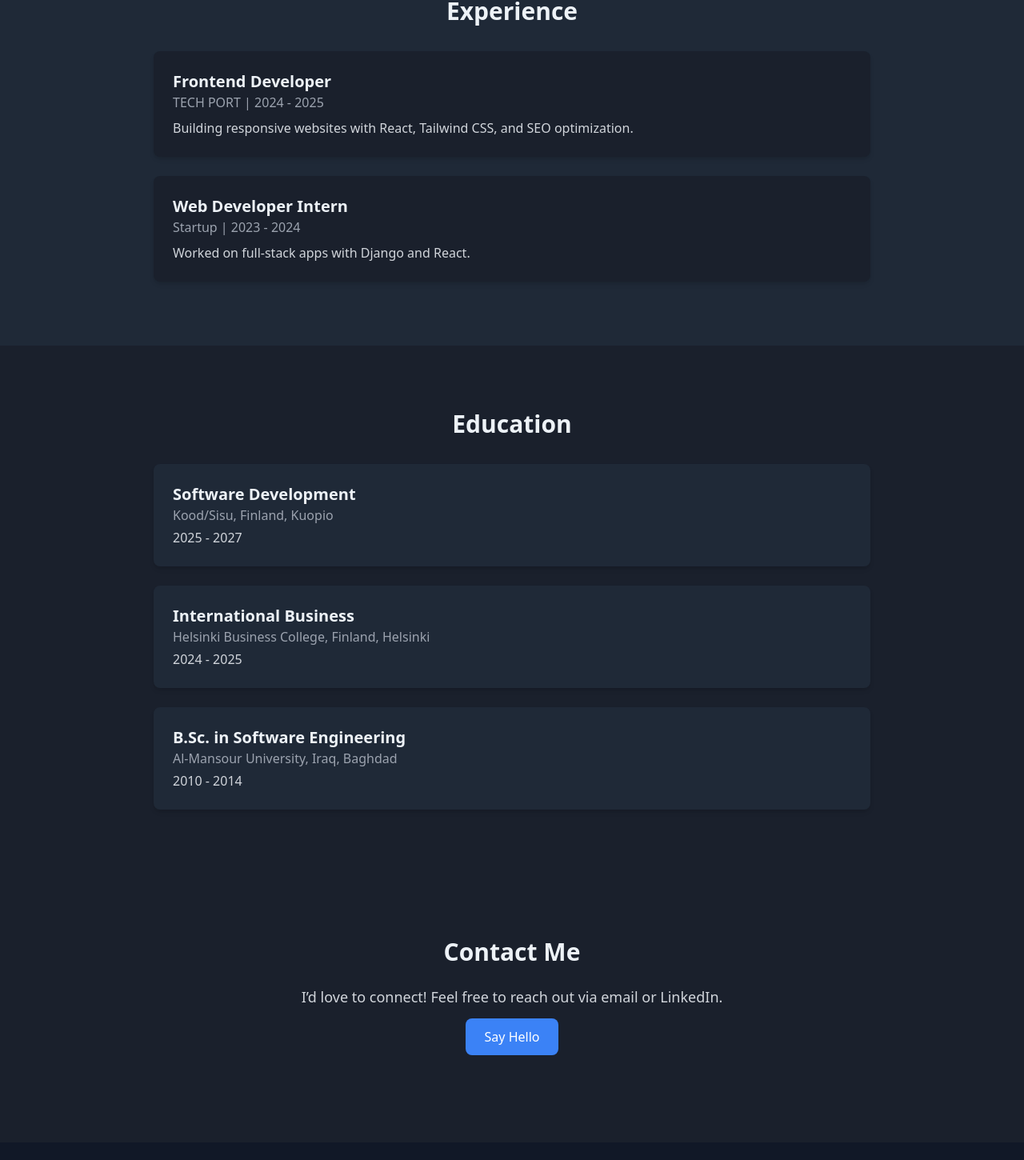
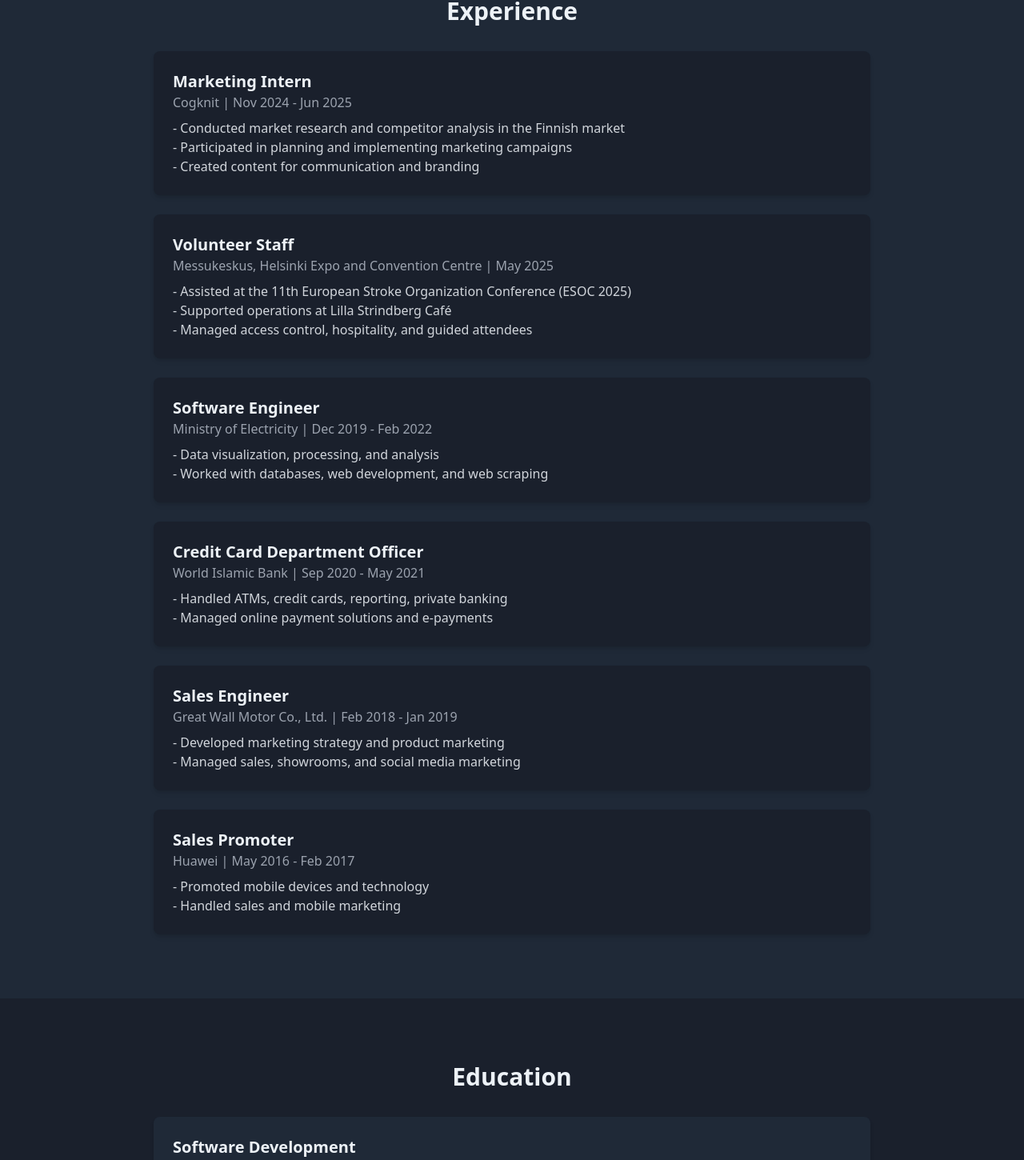
Before and after one commit to AyoobRukabi/my-portfolio, a React (Vite) app: page / in a window 1280 px wide. Shown: the part 2564-4014 px from the top of the page at 80% size. Built offline with nearby package versions, Linux system fonts and the light colour scheme.

Commit message:
update Exp

```diff
--- a/src/components/Education.tsx
+++ b/src/components/Education.tsx
@@ -6,18 +6,22 @@
     {
       degree: "Software Development",
       school: "Kood/Sisu, Finland, Kuopio",
+      schoolUrl: "https://koodsisu.fi/", // official school website
       period: "2025 - 2027"
     },
 
     {
       degree: "International Business",
       school: "Helsinki Business College, Finland, Helsinki",
+      schoolUrl: "https://bc.fi",
       period: "2024 - 2025"
     },
     {
         degree: "B.Sc. in Software Engineering",
         school: "Al-Mansour University, Iraq, Baghdad",
+        schoolUrl: "https://muc.edu.iq/en/",
         period: "2010 - 2014"
+
     },
 
   ];
@@ -47,7 +51,14 @@
               className="bg-gray-100 dark:bg-gray-800 p-6 rounded-lg shadow-md hover:shadow-xl transition"
             >
               <h3 className="text-xl font-semibold">{edu.degree}</h3>
-              <p className="text-gray-600 dark:text-gray-400">{edu.school}</p>
+              <p className="text-gray-600 dark:text-gray-400"> <a
+                  href={edu.schoolUrl}
+                  target="_blank"
+                  rel="noopener noreferrer"
+                  className="hover:text-blue-500 transition"
+                >
+                {edu.school} </a>
+                </p>
               <p className="mt-1 text-gray-700 dark:text-gray-300">{edu.period}</p>
             </motion.div>
           ))}
--- a/src/components/Experience.tsx
+++ b/src/components/Experience.tsx
@@ -3,16 +3,48 @@
 
 const experiences = [
   {
-    role: "Frontend Developer",
-    company: "TECH PORT",
-    period: "2024 - 2025",
-    details: "Building responsive websites with React, Tailwind CSS, and SEO optimization.",
+    role: "Marketing Intern",
+    company: "Cogknit",
+    period: "Nov 2024 - Jun 2025",
+    details: `- Conducted market research and competitor analysis in the Finnish market
+- Participated in planning and implementing marketing campaigns
+- Created content for communication and branding`,
   },
   {
-    role: "Web Developer Intern",
-    company: "Startup",
-    period: "2023 - 2024",
-    details: "Worked on full-stack apps with Django and React.",
+    role: "Volunteer Staff",
+    company: "Messukeskus, Helsinki Expo and Convention Centre",
+    period: "May 2025",
+    details: `- Assisted at the 11th European Stroke Organization Conference (ESOC 2025)
+- Supported operations at Lilla Strindberg Café
+- Managed access control, hospitality, and guided attendees`,
+  },
+  {
+    role: "Software Engineer",
+    company: "Ministry of Electricity",
+    period: "Dec 2019 - Feb 2022",
+    details: `- Data visualization, processing, and analysis
+- Worked with databases, web development, and web scraping`,
+  },
+  {
+    role: "Credit Card Department Officer",
+    company: "World Islamic Bank",
+    period: "Sep 2020 - May 2021",
+    details: `- Handled ATMs, credit cards, reporting, private banking
+- Managed online payment solutions and e-payments`,
+  },
+  {
+    role: "Sales Engineer",
+    company: "Great Wall Motor Co., Ltd.",
+    period: "Feb 2018 - Jan 2019",
+    details: `- Developed marketing strategy and product marketing
+- Managed sales, showrooms, and social media marketing`,
+  },
+  {
+    role: "Sales Promoter",
+    company: "Huawei",
+    period: "May 2016 - Feb 2017",
+    details: `- Promoted mobile devices and technology
+- Handled sales and mobile marketing`,
   },
 ];
 
@@ -41,7 +73,7 @@
             >
               <h3 className="text-xl font-semibold">{exp.role}</h3>
               <p className="text-gray-600 dark:text-gray-400">{exp.company} | {exp.period}</p>
-              <p className="mt-2 text-gray-700 dark:text-gray-300">{exp.details}</p>
+              <p className="mt-2 text-gray-700 dark:text-gray-300 whitespace-pre-line">{exp.details}</p>
             </motion.div>
           ))}
         </div>
```
